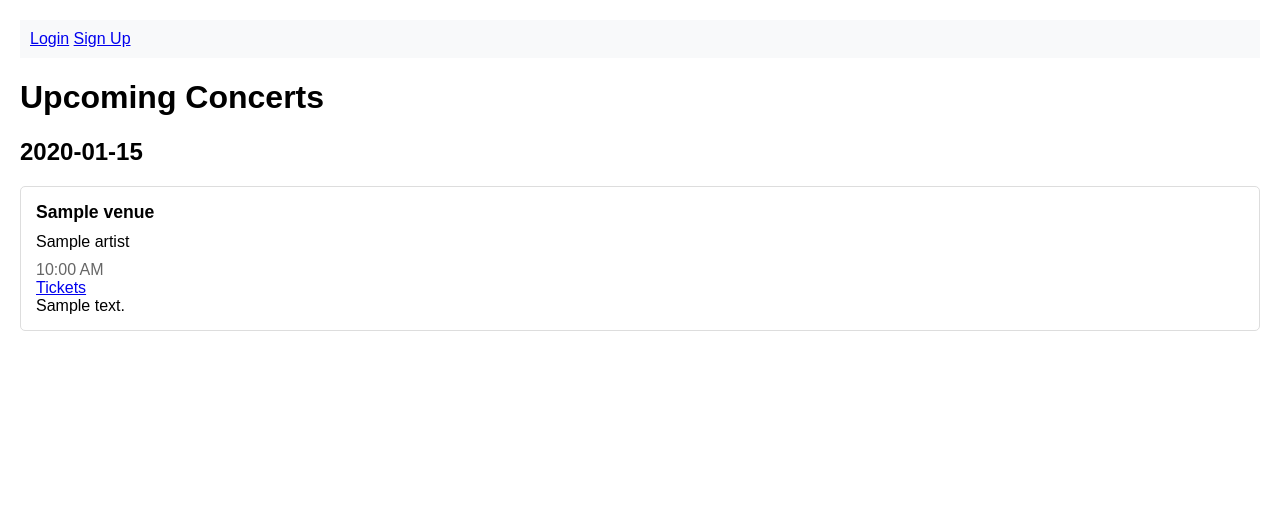
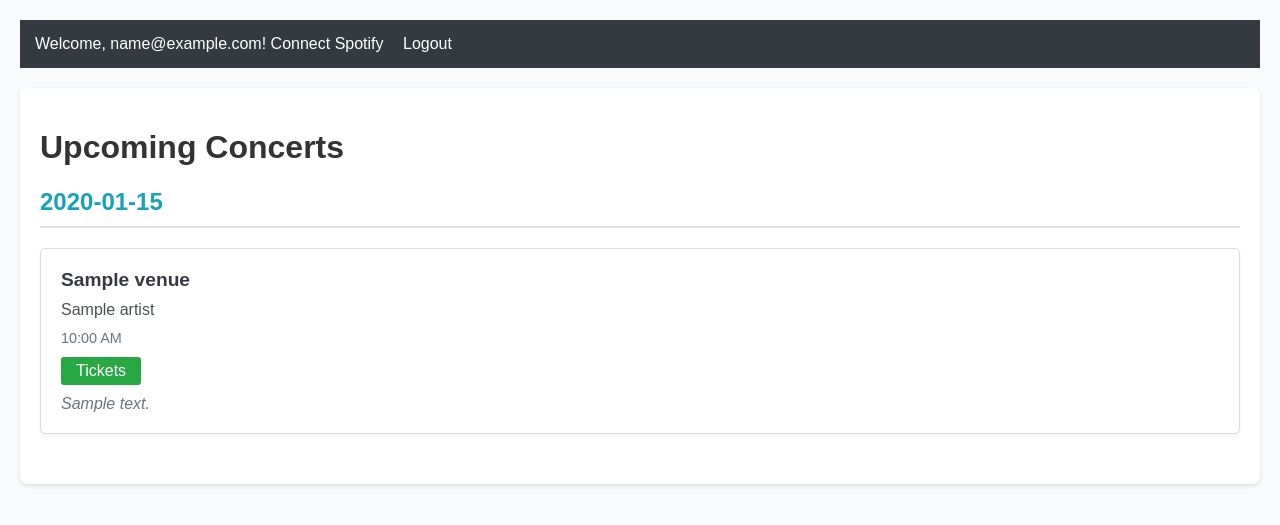
Before and after one commit to hack-c/jazzlistings, a Flask app: template templates/index.html in a window 1280 px wide. Shown: the top 525 px of the page. Run offline with Flask 3, Linux system fonts and the light colour scheme; the visitor is signed in with stand-in values (Sample User, id 1); tables that the repository leaves empty hold one stand-in row (values such as "Sample post"); the template is opened without the code that fills it: most values are stand-ins (such as "Sample title", 1, 10 or a date in 2020).

Commit message:
Fix styling

```diff
--- a/main.py
+++ b/main.py
@@ -18,12 +18,45 @@
 import atexit
 
 app = Flask(__name__)
-app.secret_key = os.getenv('FLASK_SECRET_KEY', 'dev')  # Change in production
+app.secret_key = os.getenv('FLASK_SECRET_KEY', 'dev')
 app.register_blueprint(auth)
 
-load_dotenv()  # Add this near the top of main.py
+load_dotenv()
 
-# Add user context processor
+@app.route('/')
+def index():
+    db = SessionLocal()
+    try:
+        today = datetime.now().date()
+        thirty_days = today + timedelta(days=30)
+
+        # Query concerts with relationships
+        concerts = (
+            db.query(Concert)
+            .join(Concert.venue)
+            .join(Concert.artists)
+            .join(Concert.times)
+            .filter(
+                Concert.date >= today,
+                Concert.date <= thirty_days
+            )
+            .order_by(Concert.date)
+            .all()
+        )
+
+        # Group concerts by date
+        concerts_by_date = {}
+        for concert in concerts:
+            if concert.date not in concerts_by_date:
+                concerts_by_date[concert.date] = []
+            concerts_by_date[concert.date].append(concert)
+
+        return render_template('index.html',
+                            concerts_by_date=concerts_by_date,
+                            today=today)
+    finally:
+        db.close()
+
 @app.context_processor
 def inject_user():
     if 'user_id' in session:
@@ -143,8 +176,6 @@
         {'name': 'The Sultan Room', 'url': 'https://www.thesultanroom.com/calendar', 'default_times': ['Friday 8:00 PM - 1:00 AM', 'Saturday 8:00 PM - 1:00 AM']},
         {'name': 'Black Flamingo', 'url': 'https://www.blackflamingonyc.com/events', 'default_times': ['Friday 10:00 PM - 4:00 AM', 'Saturday 10:00 PM - 4:00 AM']},
         {'name': '3 Dollar Bill', 'url': 'https://www.3dollarbillbk.com/rsvp', 'default_times': ['Friday 10:00 PM - 4:00 AM', 'Saturday 10:00 PM - 4:00 AM']},
-
-
     ]
 
     # Process only 2 venues concurrently to stay under rate limit
@@ -180,11 +211,6 @@
 
     session.close()
     print("\nAll venues processed")
-
-
-# -- In store_concert_data, replace your existing block for extracting artist_name, date, times, etc.
-# -- with the following safer calls to avoid .strip() on NoneTypes. We also remove .strip() for times
-# -- since it's expected to be a list, not a string.
 
 def store_concert_data(session, concert_data_list, venue_info):
     """
@@ -289,59 +315,6 @@
             session.rollback()
             continue
 
-def create_app():
-    app = Flask(__name__)
-    app.secret_key = os.getenv('FLASK_SECRET_KEY', 'dev')
-
-    # Register blueprints
-    app.register_blueprint(auth)
-
-    # Register routes
-    @app.route('/')
-    def index():
-        db = SessionLocal()
-        try:
-            today = datetime.now().date()
-            thirty_days = today + timedelta(days=30)
-
-            # Query concerts with relationships
-            concerts = (
-                db.query(Concert)
-                .join(Concert.venue)
-                .join(Concert.artists)
-                .join(Concert.times)
-                .filter(
-                    Concert.date >= today,
-                    Concert.date <= thirty_days
-                )
-                .order_by(Concert.date)
-                .all()
-            )
-
-            # Group concerts by date
-            concerts_by_date = {}
-            for concert in concerts:
-                if concert.date not in concerts_by_date:
-                    concerts_by_date[concert.date] = []
-                concerts_by_date[concert.date].append(concert)
-
-            return render_template('index.html',
-                                concerts_by_date=concerts_by_date,
-                                today=today)
-        finally:
-            db.close()
-
-    # Initialize DB once at app creation
-    init_db()
-
-    # Start scraper when app is created
-    scraper_thread = start_scraper()
-
-    # Register cleanup for when the app shuts down
-    atexit.register(lambda: scraper_thread.join(timeout=1.0))
-
-    return app
-
 def start_scraper():
     """Run the scraper in a background thread"""
     print("Starting scraper in background...")
@@ -349,11 +322,16 @@
     scraper_thread.start()
     return scraper_thread
 
-# Create the app (this will initialize DB once)
-app = create_app()
+def initialize_app():
+    """Initialize the application"""
+    init_db()
+    scraper_thread = start_scraper()
+    atexit.register(lambda: scraper_thread.join(timeout=1.0))
 
 if __name__ == '__main__':
     import sys
+
+    initialize_app()
 
     if len(sys.argv) > 1 and "server" in sys.argv:
         app.run(debug=True, host='0.0.0.0')
--- a/templates/base.html
+++ b/templates/base.html
@@ -10,31 +10,79 @@
             font-family: Arial, sans-serif;
             margin: 0;
             padding: 20px;
+            background-color: #f8f9fa;
+            color: #333;
         }
         nav {
             margin-bottom: 20px;
-            padding: 10px;
-            background-color: #f8f9fa;
+            padding: 15px;
+            background-color: #343a40;
+            color: white;
+        }
+        nav a {
+            color: white;
+            text-decoration: none;
+            margin-right: 15px;
+        }
+        nav a:hover {
+            color: #17a2b8;
+        }
+        .content {
+            max-width: 1200px;
+            margin: 0 auto;
+            padding: 20px;
+            background-color: white;
+            border-radius: 8px;
+            box-shadow: 0 2px 4px rgba(0,0,0,0.1);
         }
         .concert-card {
             border: 1px solid #ddd;
-            padding: 15px;
-            margin-bottom: 10px;
+            padding: 20px;
+            margin-bottom: 15px;
             border-radius: 5px;
+            background-color: white;
+            box-shadow: 0 2px 4px rgba(0,0,0,0.05);
         }
         .venue {
             font-weight: bold;
-            font-size: 1.1em;
+            font-size: 1.2em;
+            color: #343a40;
+            margin-bottom: 10px;
         }
         .artists {
             margin: 10px 0;
+            color: #495057;
         }
         .time {
-            color: #666;
+            color: #6c757d;
             margin-right: 10px;
+            font-size: 0.9em;
         }
         .date-section {
             margin-bottom: 30px;
+        }
+        .date-section h2 {
+            color: #17a2b8;
+            border-bottom: 2px solid #dee2e6;
+            padding-bottom: 10px;
+            margin-bottom: 20px;
+        }
+        .tickets a {
+            display: inline-block;
+            padding: 5px 15px;
+            background-color: #28a745;
+            color: white;
+            text-decoration: none;
+            border-radius: 3px;
+            margin-top: 10px;
+        }
+        .tickets a:hover {
+            background-color: #218838;
+        }
+        .notes {
+            margin-top: 10px;
+            font-style: italic;
+            color: #6c757d;
         }
     </style>
 </head>
```
